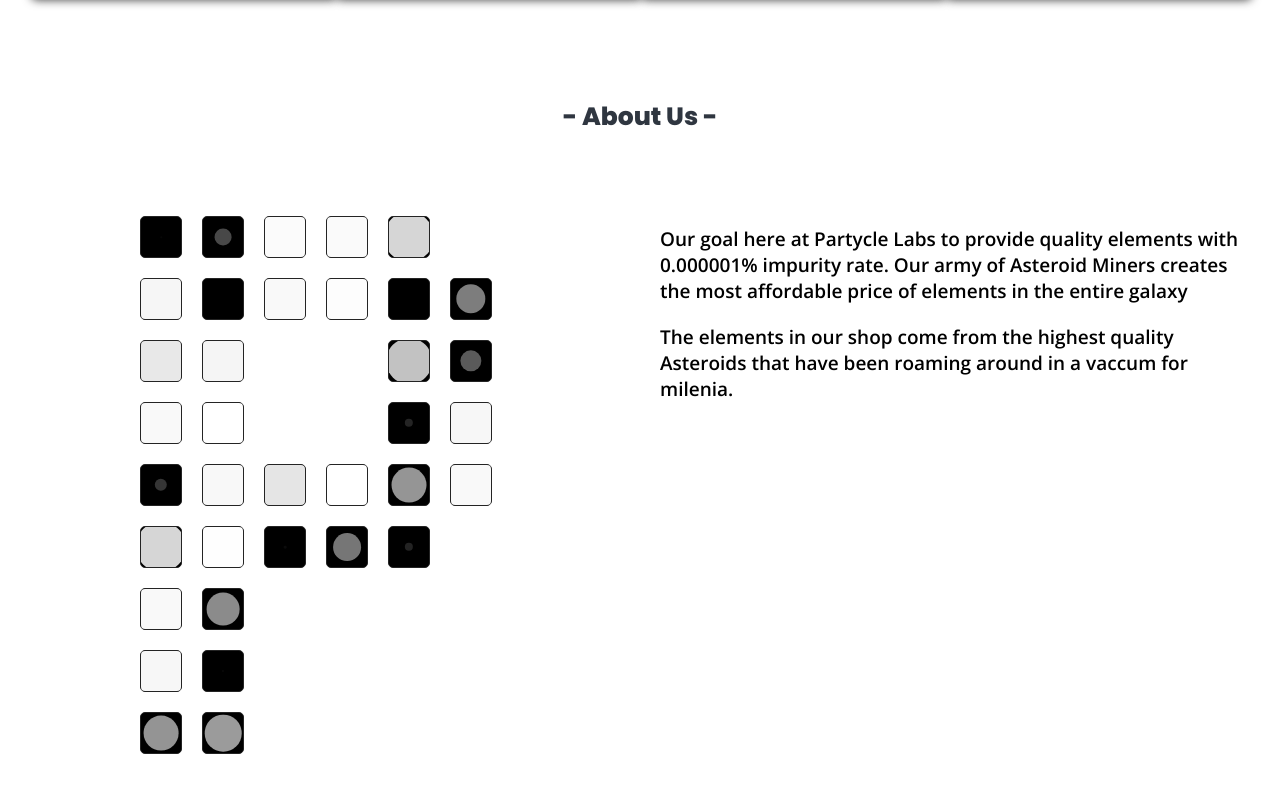
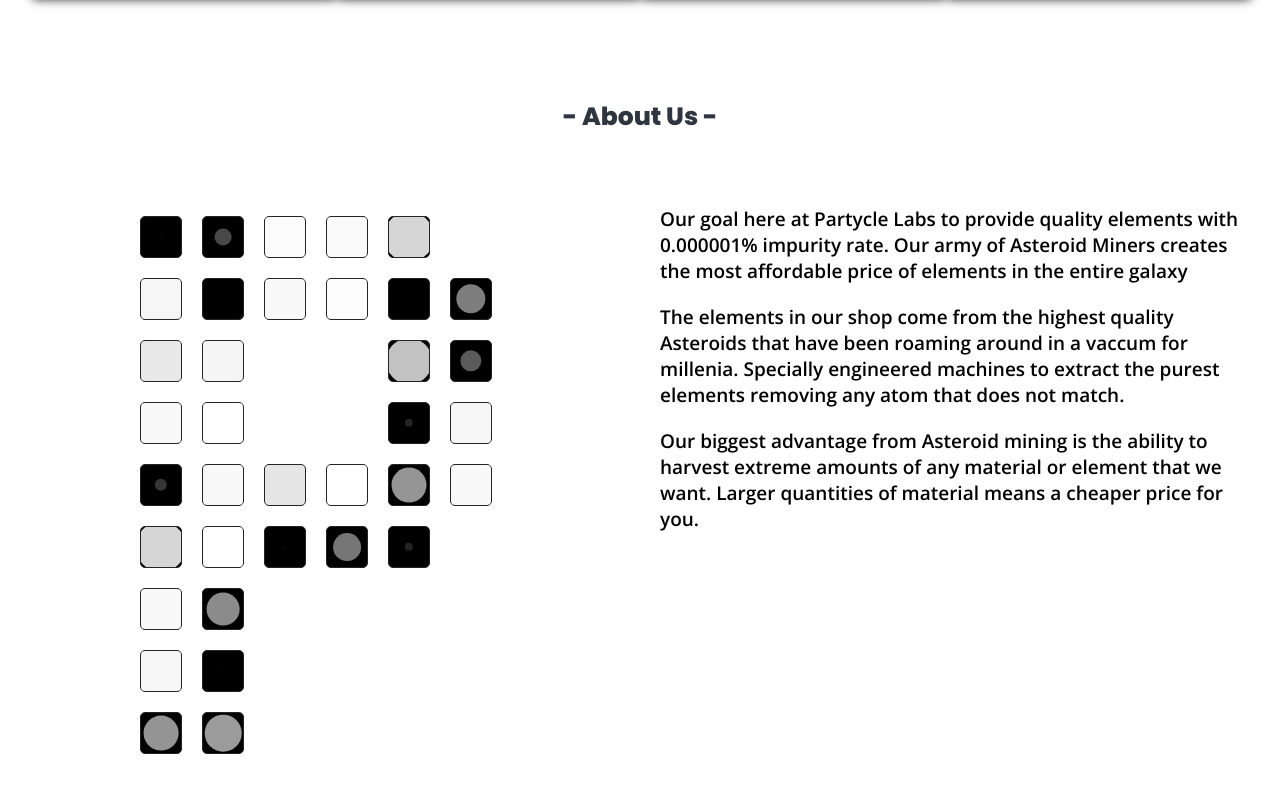
Before and after one commit to Damango/Particle-Shop, a React (Create React App) app: page / in a window 1280 px wide. Shown: the part 1049-1841 px from the top of the page. Built offline with nearby package versions, Linux system fonts and the light colour scheme.

Commit message:
Design Changes to About Us

```diff
--- a/src/Components/Particle Shop/Element Modal/ElementModal.css
+++ b/src/Components/Particle Shop/Element Modal/ElementModal.css
@@ -86,3 +86,12 @@
     right: 20px;
     top: 10px;
 }
+
+
+.add-to-cart-button{
+    background-color: #3498db;
+    border-style: none;
+   color: white;
+    font-family: Poppins;
+    font-size: 20px;
+}
--- a/src/Components/Particle Shop/ParticleShop.css
+++ b/src/Components/Particle Shop/ParticleShop.css
@@ -164,5 +164,5 @@
         font-family: 'Open Sans';
         font-size: 19px;
         font-weight:600;
-        margin-top: 20px;
+        margin-bottom: 20px;
     }
--- a/src/Components/Particle Shop/ParticleShop.js
+++ b/src/Components/Particle Shop/ParticleShop.js
@@ -63,7 +63,8 @@
 
                 <div className="about-us-text">
                     <div className="text-body-1">Our goal here at Partycle Labs to provide quality elements with 0.000001% impurity rate. Our army of Asteroid Miners creates the most affordable price of elements in the entire galaxy</div>
-                    <div className="text-body-1">The elements in our shop come from the highest quality Asteroids that have been roaming around in a vaccum for milenia.</div>
+                    <div className="text-body-1">The elements in our shop come from the highest quality Asteroids that have been roaming around in a vaccum for millenia. Specially engineered machines to extract the purest elements removing any atom that does not match.</div>
+                    <div className="text-body-1">Our biggest advantage from Asteroid mining is the ability to harvest extreme amounts of any material or element that we want. Larger quantities of material means a cheaper price for you.</div>
                 </div>
 
             </div>
```
